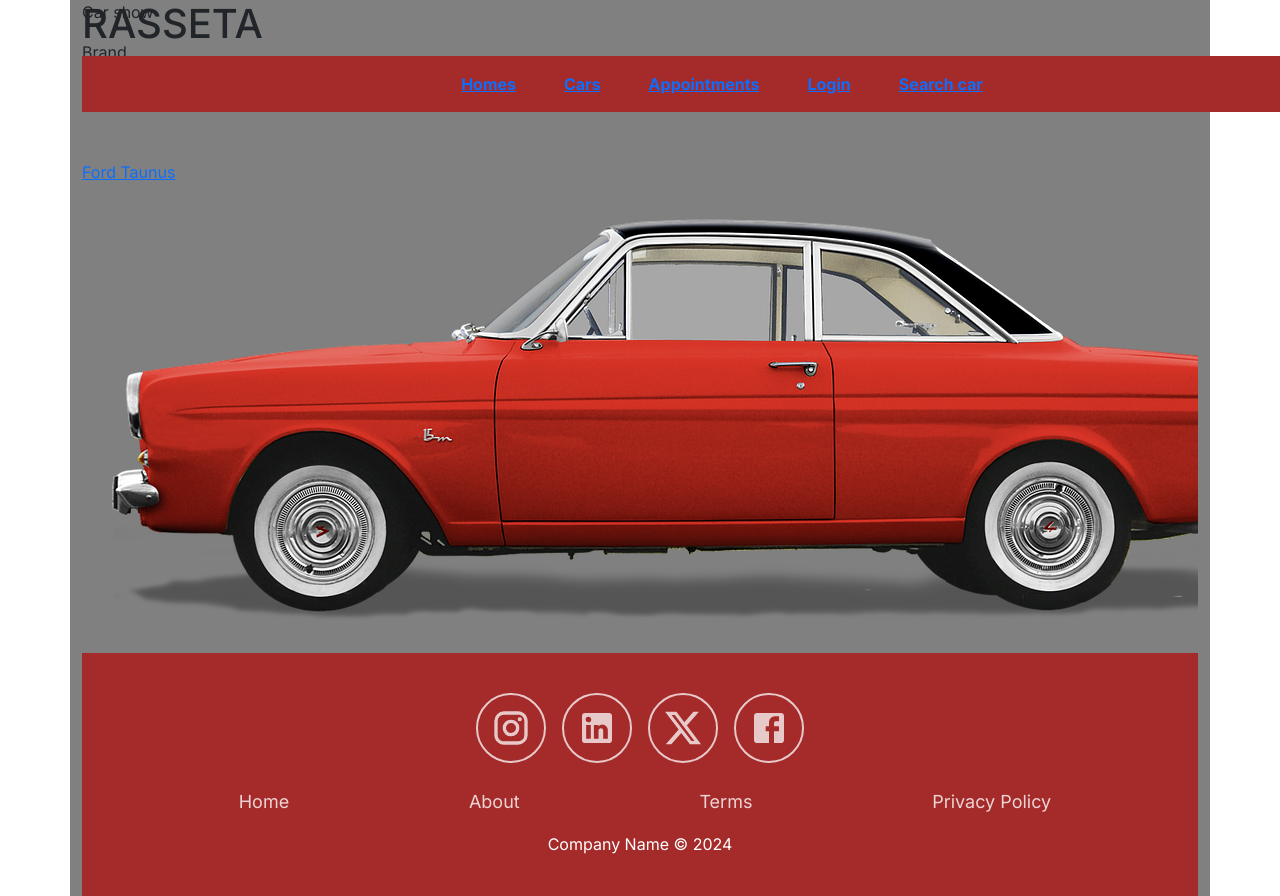
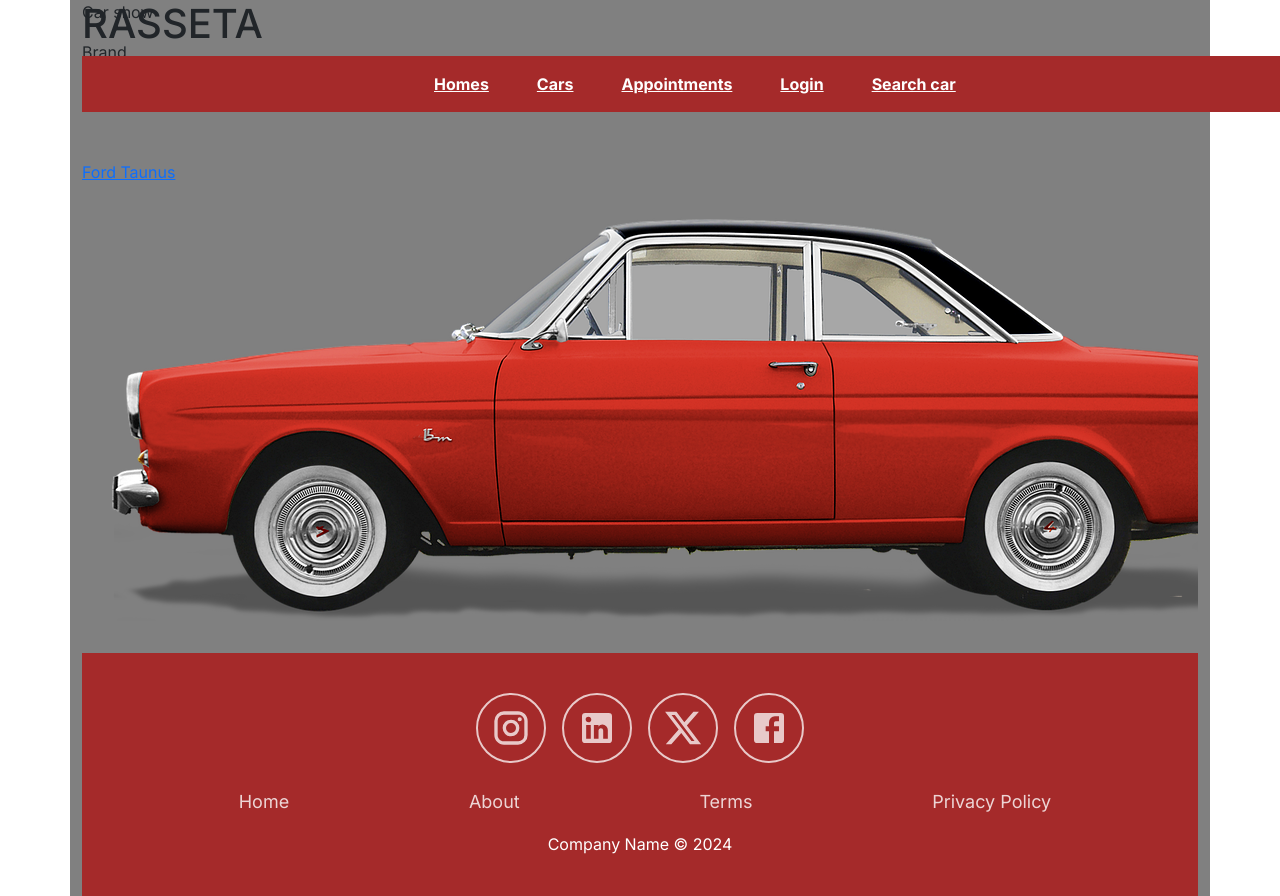
Before and after one commit to faniryKely/car_show_frontend, a Next.js app: page / in a window 1280 px wide. Built offline with nearby package versions, Linux system fonts and the light colour scheme.

Commit message:
chore: Navbar style

```diff
--- a/src/app/globals.css
+++ b/src/app/globals.css
@@ -30,12 +30,6 @@ a{
   justify-content: space-between;
 }
 
-.nav{
-  background-color: var(--nav);
-  display: flex;
-  justify-content: space-between;
-}
-
 header{
   background-color: brown !important;
   color: #fff !important;
--- a/src/components/Navbar/navbar.module.css
+++ b/src/components/Navbar/navbar.module.css
@@ -1,9 +1,8 @@
 .container{
-    width: 100vw;
+    width: 100%;
     display: flex;
-    justify-content: space-between;
     gap: 3rem;
-    padding: 1rem 16rem 1rem 16rem;
+    padding: 1rem 25rem 1rem 22rem;
     justify-content: center;
     text-align: center;
     align-items: center;
@@ -12,6 +11,10 @@
     font-weight: 700;
 }
 
+.title{
+  color:white !important;
+}
+
 .title:hover{
   transform: scale(1.1);
   background-color: rgba(247, 243, 243, 0.5);
--- a/src/components/header/header.module.css
+++ b/src/components/header/header.module.css
@@ -1,7 +1,8 @@
 .container{
     position: fixed;
     top: 0;
-    width: 100%;
+    width: max-content;
     display: flex;
     flex-direction: column;
+    justify-content: center;
 }
```
